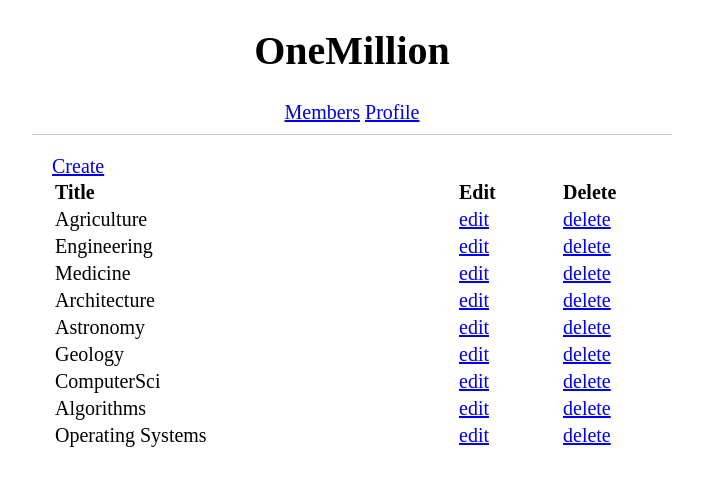
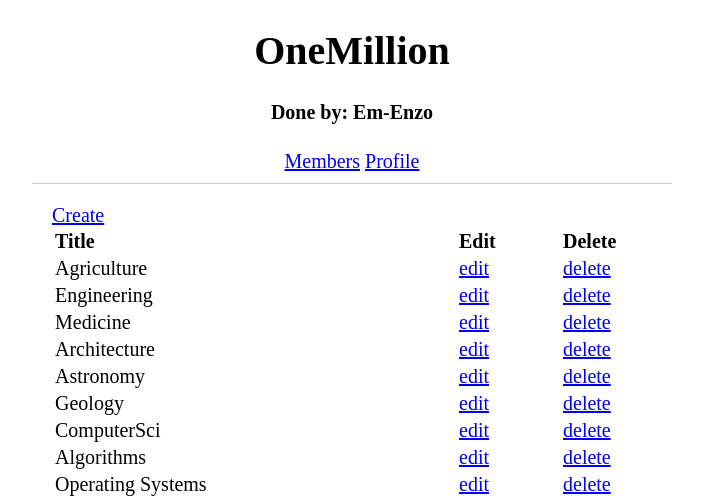
Before and after one commit to Em-Enzo/forums-flask, a Flask app: page / in a window 1280 px wide. Shown: the top 498 px of the page, without its empty margins (288-991 px from the left). Run offline with Flask 2, Linux system fonts and the light colour scheme.

Commit message:
Update index.html

```diff
--- a/app/templates/index.html
+++ b/app/templates/index.html
@@ -12,6 +12,8 @@
 
     <div class="centered-item">
         <h1>OneMillion</h1>
+        <h4>Done by: Em-Enzo</h4>
+
     </div>
 
     <div class="centered-item">
```
